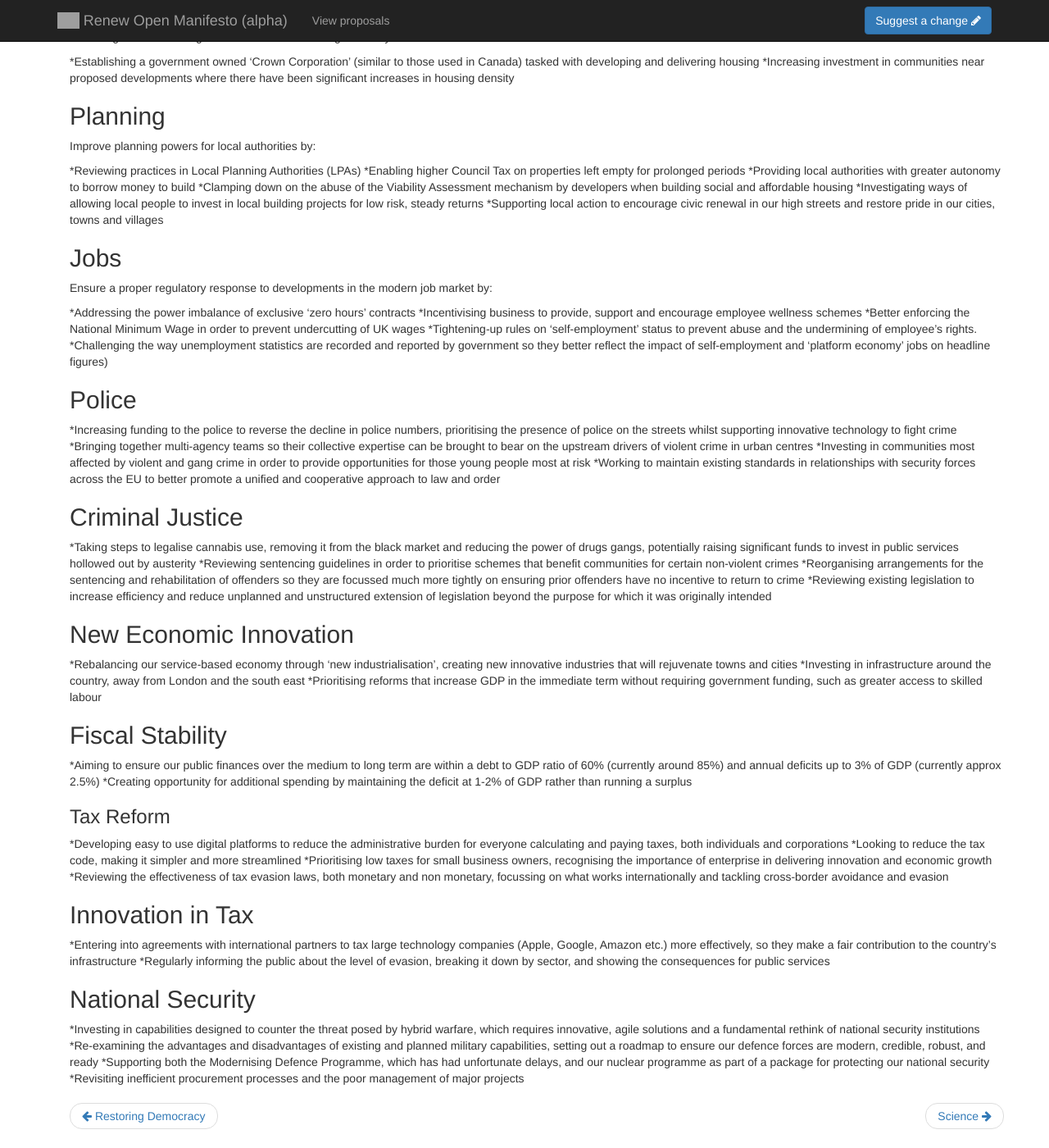
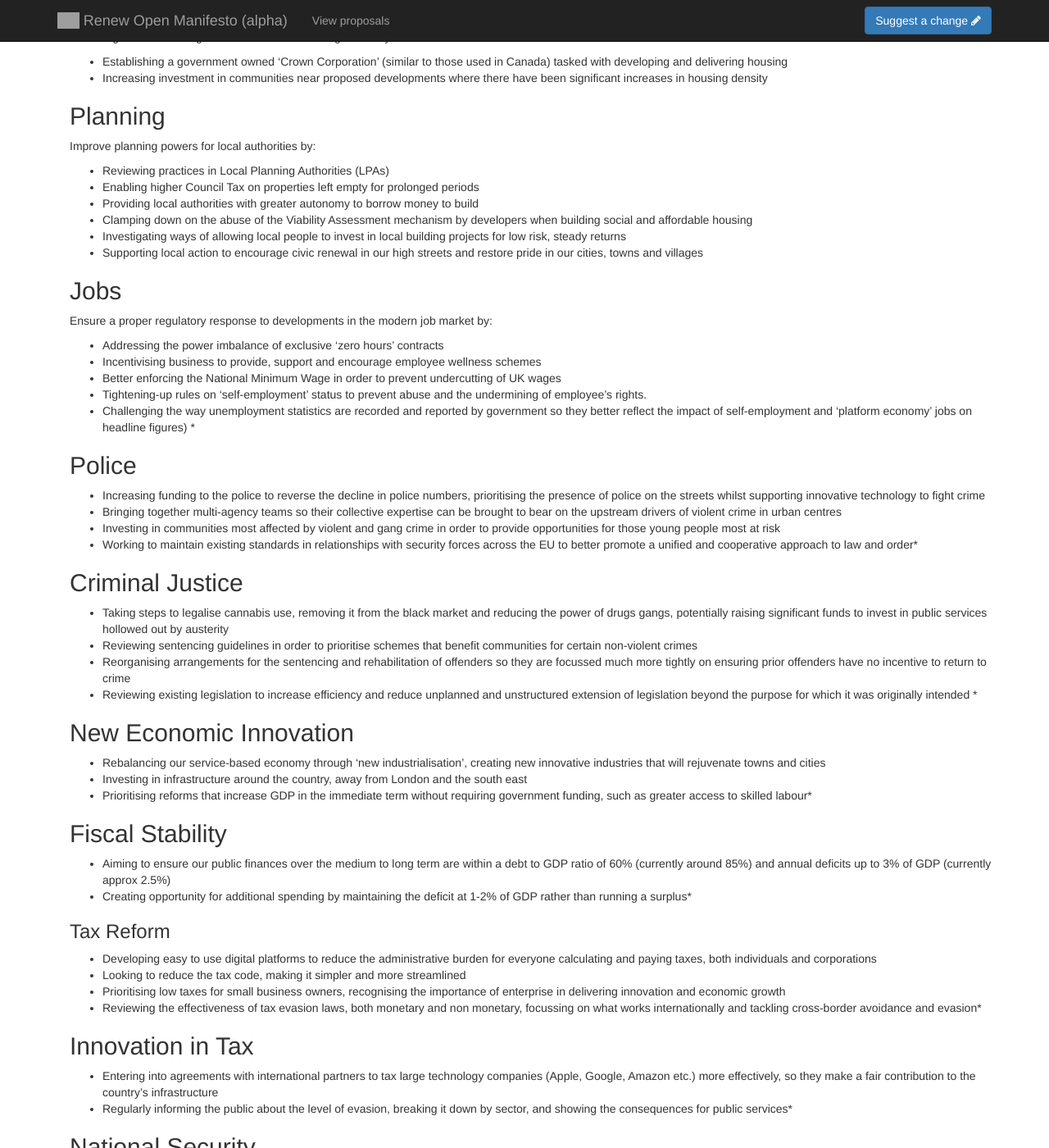
Before and after one commit to Renewparty/renew-manifesto, a Jekyll site: the page built from policies/security.md, in a window 1280 px wide and 1400 px high, scrolled down 808 px. Shown: the whole window at 82% size. Built offline with Jekyll 4.4.1, drawn with Linux system fonts in a browser that asks for light colours; some of the changed text lies outside the part shown; grey boxes are pictures that could not be loaded.

Commit message:
fixed bulleted list

```diff
--- a/policies/security.md
+++ b/policies/security.md
@@ -6,70 +6,70 @@ title: "SAFETY AND SECURITY"
 
  Encourage house building and a more stable housing sector by:
 
- *Establishing a government owned ‘Crown Corporation’ (similar to those used in Canada) tasked with developing and delivering housing
- *Increasing investment in communities near proposed developments where there have been significant increases in housing density
+* Establishing a government owned ‘Crown Corporation’ (similar to those used in Canada) tasked with developing and delivering housing
+* Increasing investment in communities near proposed developments where there have been significant increases in housing density
 
 ## Planning
 
  Improve planning powers for local authorities by:
 
-*Reviewing practices in Local Planning Authorities (LPAs)
-*Enabling higher Council Tax on properties left empty for prolonged periods
-*Providing local authorities with greater autonomy to borrow money to build
-*Clamping down on the abuse of the Viability Assessment mechanism by developers when building social and affordable housing
-*Investigating ways of allowing local people to invest in local building projects for low risk, steady returns
-*Supporting local action to encourage civic renewal in our high streets and restore pride in our cities, towns and villages
+* Reviewing practices in Local Planning Authorities (LPAs)
+* Enabling higher Council Tax on properties left empty for prolonged periods
+* Providing local authorities with greater autonomy to borrow money to build
+* Clamping down on the abuse of the Viability Assessment mechanism by developers when building social and affordable housing
+* Investigating ways of allowing local people to invest in local building projects for low risk, steady returns
+* Supporting local action to encourage civic renewal in our high streets and restore pride in our cities, towns and villages
 
 ## Jobs
 
 Ensure a proper regulatory response to developments in the modern job market by:
 
-*Addressing the power imbalance of exclusive ‘zero hours’ contracts
-*Incentivising business to provide, support and encourage employee wellness schemes
-*Better enforcing the National Minimum Wage in order to prevent undercutting of UK wages
-*Tightening-up rules on ‘self-employment’ status to prevent abuse and the undermining of employee’s rights.
-*Challenging the way unemployment statistics are recorded and reported by government so they better reflect the impact of self-employment and ‘platform economy’ jobs on headline figures)
+* Addressing the power imbalance of exclusive ‘zero hours’ contracts
+* Incentivising business to provide, support and encourage employee wellness schemes
+* Better enforcing the National Minimum Wage in order to prevent undercutting of UK wages
+* Tightening-up rules on ‘self-employment’ status to prevent abuse and the undermining of employee’s rights.
+* Challenging the way unemployment statistics are recorded and reported by government so they better reflect the impact of self-employment and ‘platform economy’ jobs on headline figures)    *
 
 ## Police
 
-*Increasing funding to the police to reverse the decline in police numbers, prioritising the presence of police on the streets whilst supporting innovative technology to fight crime
-*Bringing together multi-agency teams so their collective expertise can be brought to bear on the upstream drivers of violent crime in urban centres
-*Investing in communities most affected by violent and gang crime in order to provide opportunities for those young people most at risk
-*Working to maintain existing standards in relationships with security forces across the EU to better promote a unified and cooperative approach to law and order
+* Increasing funding to the police to reverse the decline in police numbers, prioritising the presence of police on the streets whilst supporting innovative technology to fight crime
+* Bringing together multi-agency teams so their collective expertise can be brought to bear on the upstream drivers of violent crime in urban centres
+* Investing in communities most affected by violent and gang crime in order to provide opportunities for those young people most at risk
+* Working to maintain existing standards in relationships with security forces across the EU to better promote a unified and cooperative approach to law and order*
 
 ## Criminal Justice
 
-*Taking steps to legalise cannabis use, removing it from the black market and reducing the power of drugs gangs, potentially raising significant funds to invest in public services hollowed out by austerity
-*Reviewing sentencing guidelines in order to prioritise schemes that benefit communities for certain non-violent crimes
-*Reorganising arrangements for the sentencing and rehabilitation of offenders so they are focussed much more tightly on ensuring prior offenders have no incentive to return to crime
-*Reviewing existing legislation to increase efficiency and reduce unplanned and unstructured extension of legislation beyond the purpose for which it was originally intended
+* Taking steps to legalise cannabis use, removing it from the black market and reducing the power of drugs gangs, potentially raising significant funds to invest in public services hollowed out by austerity
+* Reviewing sentencing guidelines in order to prioritise schemes that benefit communities for certain non-violent crimes
+* Reorganising arrangements for the sentencing and rehabilitation of offenders so they are focussed much more tightly on ensuring prior offenders have no incentive to return to crime
+* Reviewing existing legislation to increase efficiency and reduce unplanned and unstructured extension of legislation beyond the purpose for which it was originally intended    *
 
 ## New Economic Innovation
 
-*Rebalancing our service-based economy through ‘new industrialisation’, creating new innovative industries that will rejuvenate towns and cities
-*Investing in infrastructure around the country, away from London and the south east
-*Prioritising reforms that increase GDP in the immediate term without requiring government funding, such as greater access to skilled labour
+* Rebalancing our service-based economy through ‘new industrialisation’, creating new innovative industries that will rejuvenate towns and cities
+* Investing in infrastructure around the country, away from London and the south east
+* Prioritising reforms that increase GDP in the immediate term without requiring government funding, such as greater access to skilled labour*
 
 ## Fiscal Stability
 
-*Aiming to ensure our public finances over the medium to long term are within a debt to GDP ratio of 60% (currently around 85%) and annual deficits up to 3% of GDP (currently approx 2.5%)
-*Creating opportunity for additional spending by maintaining the deficit at 1-2% of GDP rather than running a surplus
+* Aiming to ensure our public finances over the medium to long term are within a debt to GDP ratio of 60% (currently around 85%) and annual deficits up to 3% of GDP (currently approx 2.5%)
+* Creating opportunity for additional spending by maintaining the deficit at 1-2% of GDP rather than running a surplus*
 
 ### Tax Reform
 
-*Developing easy to use digital platforms to reduce the administrative burden for everyone calculating and paying taxes, both individuals and corporations
-*Looking to reduce the tax code, making it simpler and more streamlined
-*Prioritising low taxes for small business owners, recognising the importance of enterprise in delivering innovation and economic growth
-*Reviewing the effectiveness of tax evasion laws, both monetary and non monetary, focussing on what works internationally and tackling cross-border avoidance and evasion
+* Developing easy to use digital platforms to reduce the administrative burden for everyone calculating and paying taxes, both individuals and corporations
+* Looking to reduce the tax code, making it simpler and more streamlined
+* Prioritising low taxes for small business owners, recognising the importance of enterprise in delivering innovation and economic growth
+* Reviewing the effectiveness of tax evasion laws, both monetary and non monetary, focussing on what works internationally and tackling cross-border avoidance and evasion*
 
 ## Innovation in Tax
 
-*Entering into agreements with international partners to tax large technology companies (Apple, Google, Amazon etc.) more effectively, so they make a fair contribution to the country’s infrastructure
-*Regularly informing the public about the level of evasion, breaking it down by sector, and showing the consequences for public services
+* Entering into agreements with international partners to tax large technology companies (Apple, Google, Amazon etc.) more effectively, so they make a fair contribution to the country’s infrastructure
+* Regularly informing the public about the level of evasion, breaking it down by sector, and showing the consequences for public services*
 
 ## National Security
 
-*Investing in capabilities designed to counter the threat posed by hybrid warfare, which requires innovative, agile solutions and a fundamental rethink of national security institutions
-*Re-examining the advantages and disadvantages of existing and planned military capabilities, setting out a roadmap to ensure our defence forces are modern, credible, robust, and ready
-*Supporting both the Modernising Defence Programme, which has had unfortunate delays, and our nuclear programme as part of a package for protecting our national security
-*Revisiting inefficient procurement processes and the poor management of major projects
+* Investing in capabilities designed to counter the threat posed by hybrid warfare, which requires innovative, agile solutions and a fundamental rethink of national security institutions
+* Re-examining the advantages and disadvantages of existing and planned military capabilities, setting out a roadmap to ensure our defence forces are modern, credible, robust, and ready
+* Supporting both the Modernising Defence Programme, which has had unfortunate delays, and our nuclear programme as part of a package for protecting our national security
+* Revisiting inefficient procurement processes and the poor management of major projects*
```
